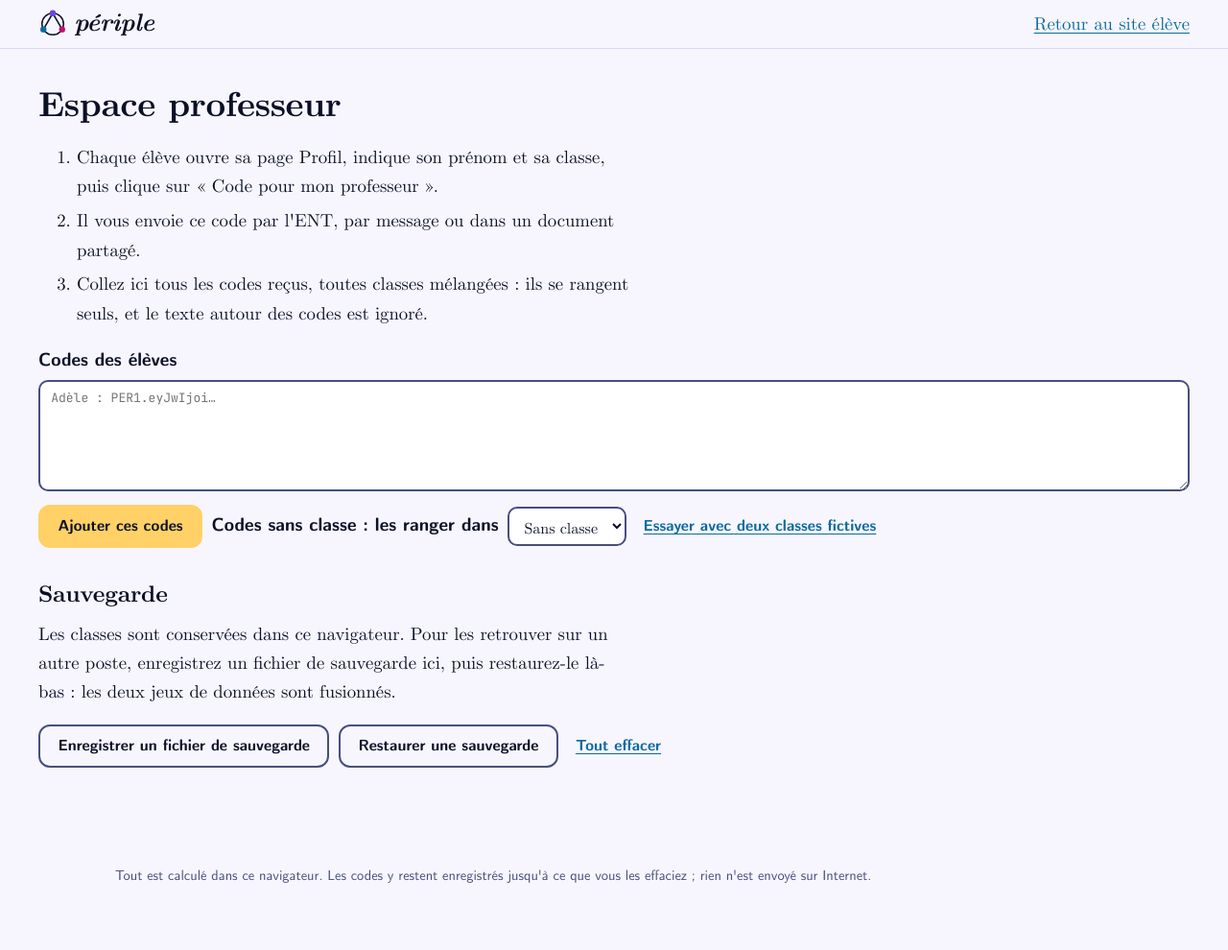
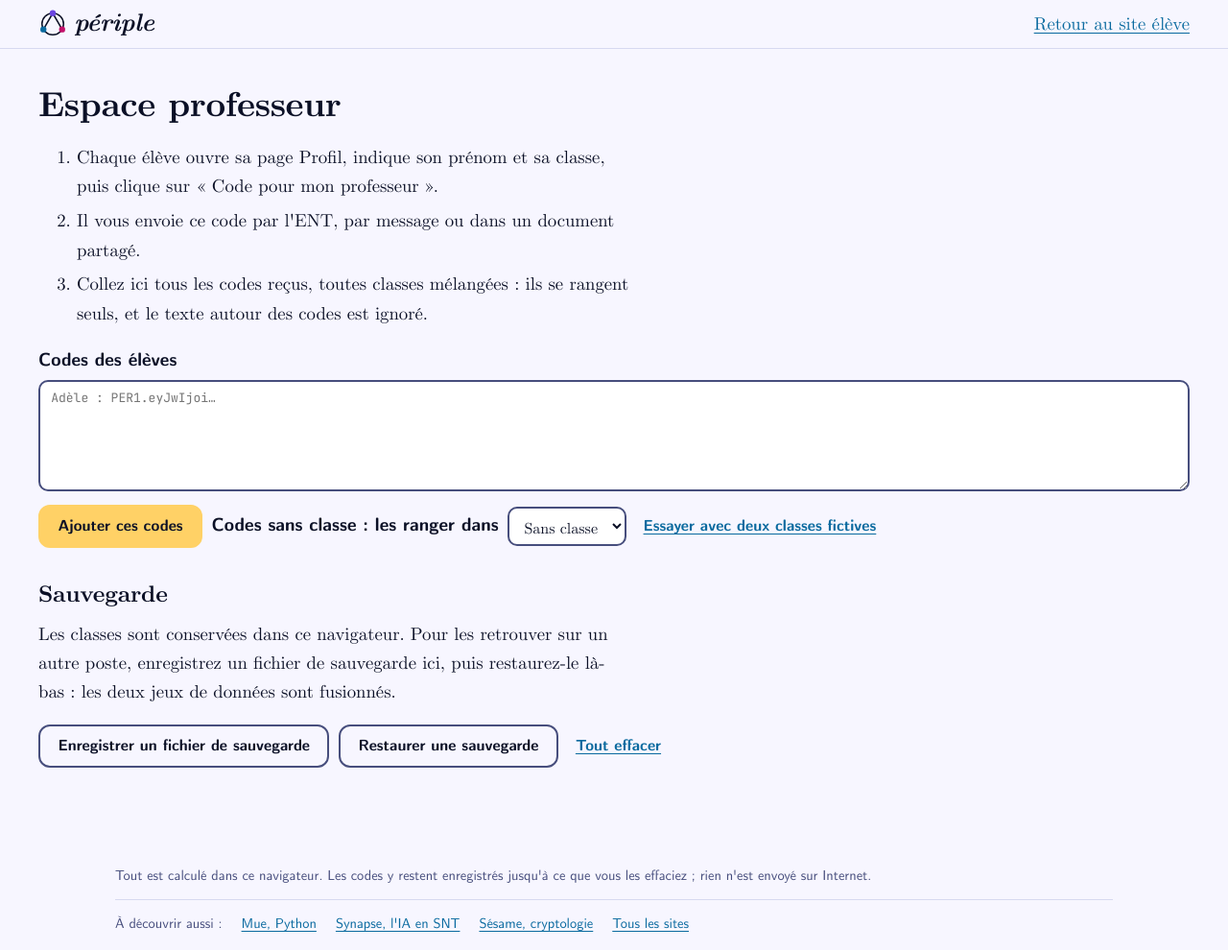
Before and after one commit to stexsnt/periple, a plain HTML site: page prof.html in a window 1280 px wide. Shown: the whole page at 96% size. Before the commit the page ends 940 px from the top, so only its background shows below. Drawn offline with Linux system fonts and the light colour scheme.

Commit message:
Ajoute dans le pied de page les liens vers le portail et les autres sites
Co-Authored-By: Claude Fable 5.2 <noreply@anthropic.com>
Claude-Session: https://claude.ai/code/session_01JmU5UrhUQsbshVpE8fgie1

```diff
--- a/css/style.css
+++ b/css/style.css
@@ -67,6 +67,9 @@ nav.principal a[aria-current] { background: var(--encre); color: var(--fond); }
 
 main { max-width: 1120px; margin: 0 auto; padding: clamp(1.2rem, 3vw, 2.5rem) clamp(1rem, 4vw, 2.5rem); }
 .pied { max-width: 1120px; margin: 2rem auto 0; padding: 1rem clamp(1rem, 4vw, 2.5rem); color: var(--encre2); font-size: .9rem; display: flex; flex-wrap: wrap; gap: .5rem 1.5rem; }
+/* Liens vers le portail et les trois autres sites */
+.famille { flex-basis: 100%; display: flex; flex-wrap: wrap; gap: .3rem 1.25rem; padding-top: .8rem; margin-top: .3rem; border-top: 1px solid var(--trait); }
+.famille a { white-space: nowrap; }
 #etat-python::before { content: ""; display: inline-block; width: .6em; height: .6em; border-radius: 50%; margin-right: .4em; background: var(--soleil); }
 #etat-python[data-etat="pret"]::before { background: var(--ecaille); }
 #etat-python[data-etat="echec"]::before { background: var(--corail); }
--- a/prof.html
+++ b/prof.html
@@ -49,6 +49,13 @@
 </main>
 <footer class="pied">
   <span>Tout est calculé dans ce navigateur. Les codes y restent enregistrés jusqu'à ce que vous les effaciez ; rien n'est envoyé sur Internet.</span>
+  <nav class="famille" aria-label="Les autres sites">
+    <span>À découvrir aussi :</span>
+    <a href="https://stexsnt.github.io/python-lycee/">Mue, Python</a>
+    <a href="https://stexsnt.github.io/synapse/">Synapse, l'IA en SNT</a>
+    <a href="https://stexsnt.github.io/sesame/">Sésame, cryptologie</a>
+    <a href="https://stexsnt.github.io/">Tous les sites</a>
+  </nav>
 </footer>
 <script src="js/contenu.js"></script>
 <script src="js/escales-anciennes.js"></script>
```
Also changed, not shown: index.html (+7 -0 lines).
